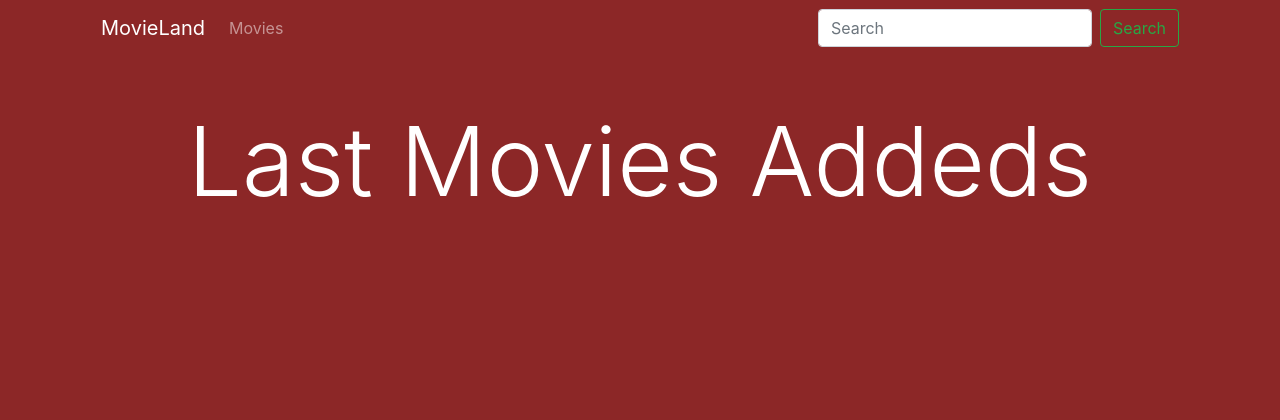
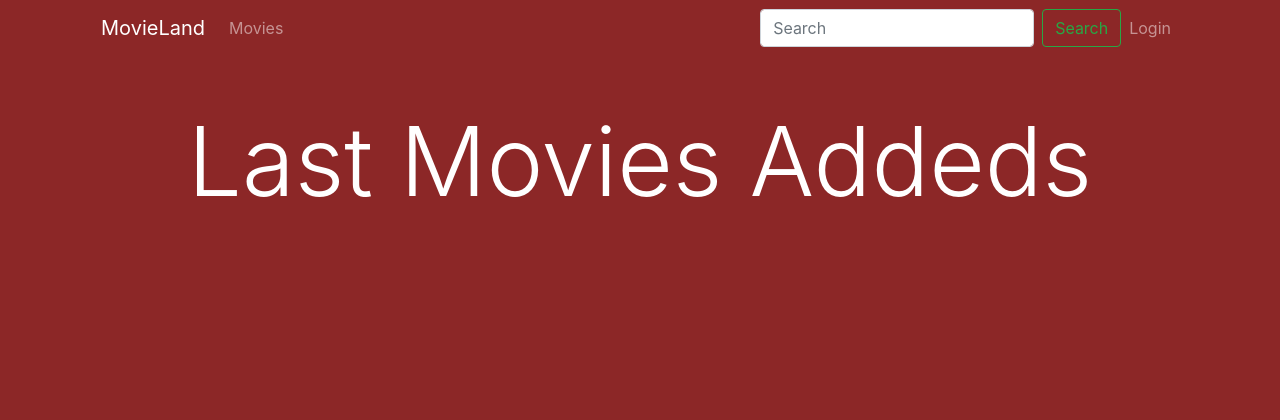
Before and after one commit to Igor-Felipy/Movie-Land, a Flask app: page / in a window 1280 px wide. Shown: the top 420 px of the page. Run offline with Flask 2, Linux system fonts and the light colour scheme; data that the repository does not hold is empty; some libraries are stand-ins or nearby versions.

Commit message:
criando o logout

```diff
--- a/app/templates/template.html
+++ b/app/templates/template.html
@@ -56,6 +56,23 @@
             </button>
           </form>
         </div>
+        {% if is_authenticated %}
+          <ul class="navbar-nav mr-auto">
+            <li class="nav-item active">
+              <a class="nav-link text-white-50" href="/logout"
+                >Logout<span class="sr-only">(current)</span></a
+              >
+            </li>
+          </ul>
+        {% else %}
+          <ul class="navbar-nav mr-auto">
+            <li class="nav-item active">
+              <a class="nav-link text-white-50" href="/admin"
+                >Login<span class="sr-only">(current)</span></a
+              >
+            </li>
+          </ul>
+        {% endif %}
       </nav>
 
       {% block content %} {% endblock %}
```
Also changed, not shown: app/templates/new_movie.html (line endings or trailing spaces).
